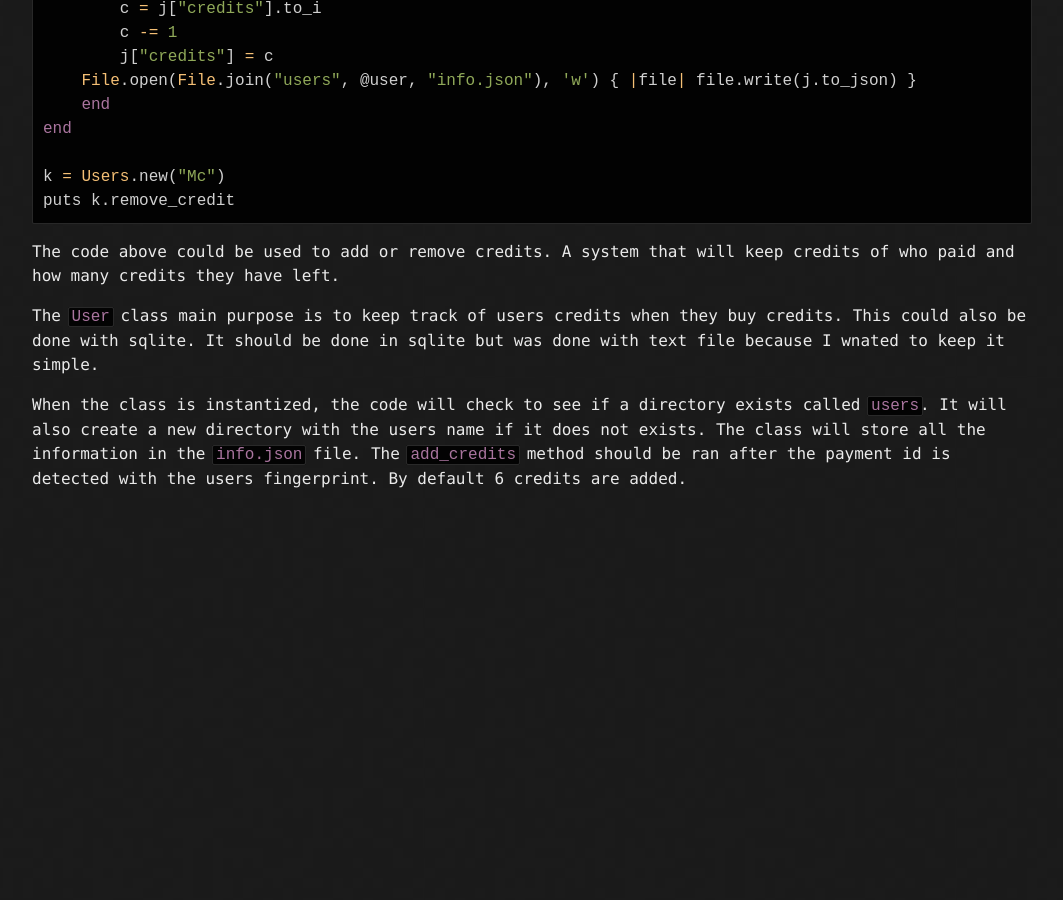
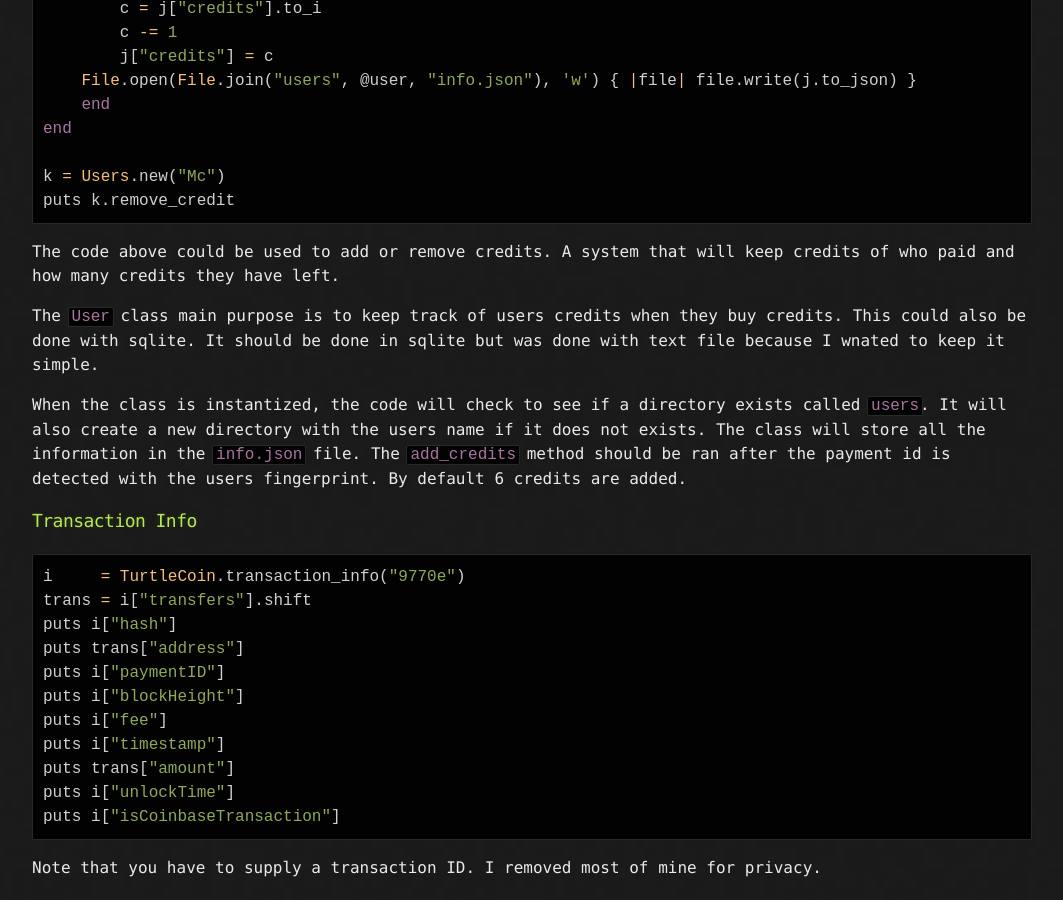
Before and after one commit to Michael-Meade/MinerFind, a Jekyll site: the page built from Projects/TurtleWalletRPC-Added-more-features.md, in a window 1280 px wide and 900 px high, scrolled down 6539 px. Shown: the whole window, without its empty margins (108-1171 px from the left). Built offline with Jekyll 4.4.1, drawn with Linux system fonts in a browser that asks for light colours; our own code applies the rules of GitHub Pages for plain Markdown files; the repository's description, which GitHub fills in, is left out; before the commit the page ends 7050 px from its top, so only the background shows below that.

Commit message:
Update TurtleWalletRPC-Added-more-features.md

````diff
--- a/Projects/TurtleWalletRPC-Added-more-features.md
+++ b/Projects/TurtleWalletRPC-Added-more-features.md
@@ -271,3 +271,22 @@ The code above could be used to add or remove credits. A system that will keep c
 The `User` class main purpose is to keep track of users credits when they buy credits. This could also be done with sqlite. It should be done in sqlite but was done with text file because I wnated to keep it simple.
 
 When the class is instantized, the code will check to see if a directory exists called `users`. It will also create a new directory with the users name if it does not exists. The class will store all the information in the `info.json` file. The `add_credits` method should be ran after the payment id is detected with the users fingerprint. By default 6 credits are added.
+
+
+
+### Transaction Info
+
+```ruby
+i     = TurtleCoin.transaction_info("9770e")
+trans = i["transfers"].shift
+puts i["hash"]
+puts trans["address"]
+puts i["paymentID"]
+puts i["blockHeight"]
+puts i["fee"]
+puts i["timestamp"]
+puts trans["amount"]
+puts i["unlockTime"]
+puts i["isCoinbaseTransaction"]
+```
+Note that you have to supply a transaction ID. I removed most of mine for privacy.
````
